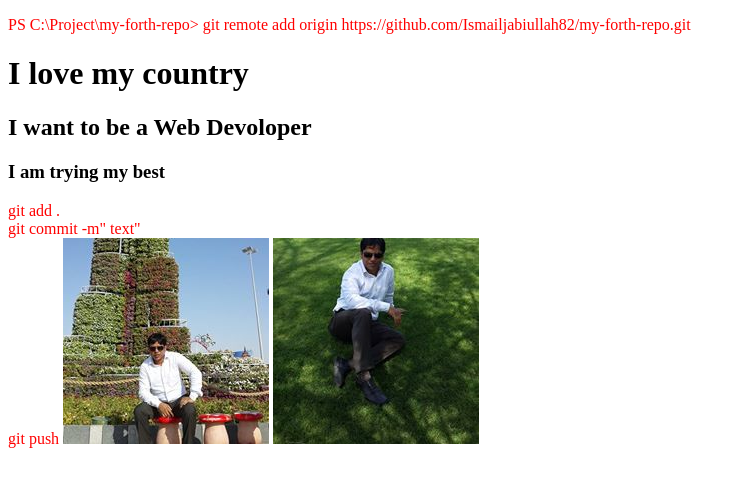
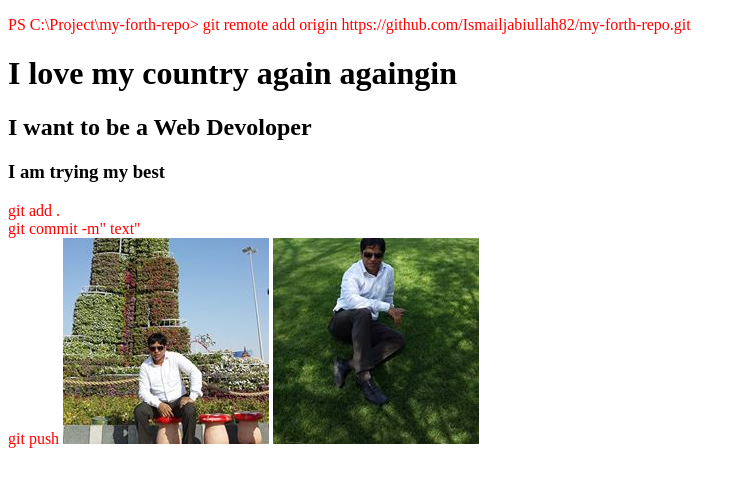
Before and after one commit to Ismailjabiullah82/my-forth-repo, a plain HTML site: page index.html in a window 1280 px wide. Shown: the whole page, without its empty margins (0-744 px from the left). Drawn offline with Linux system fonts and the light colour scheme.

Commit message:
added text

```diff
--- a/index.html
+++ b/index.html
@@ -12,7 +12,7 @@
         PS C:\Project\my-forth-repo> git remote add origin https://github.com/Ismailjabiullah82/my-forth-repo.git
     </p>
 
-    <h1>I love my country  </h1>
+    <h1>I love my country  again againgin </h1>
     <h2>I want to be a Web Devoloper</h2>
     <h3>I am trying my best</h3>
     <p>
```
